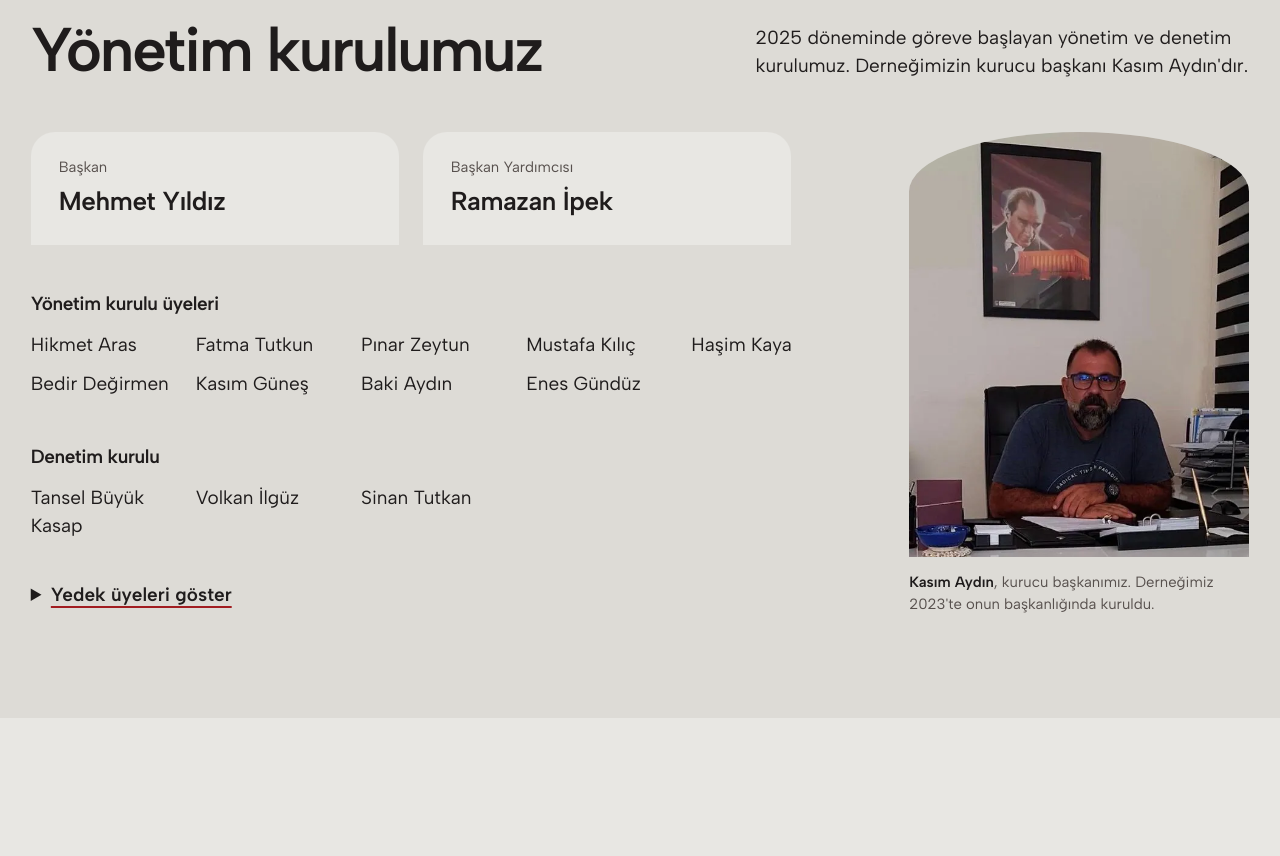
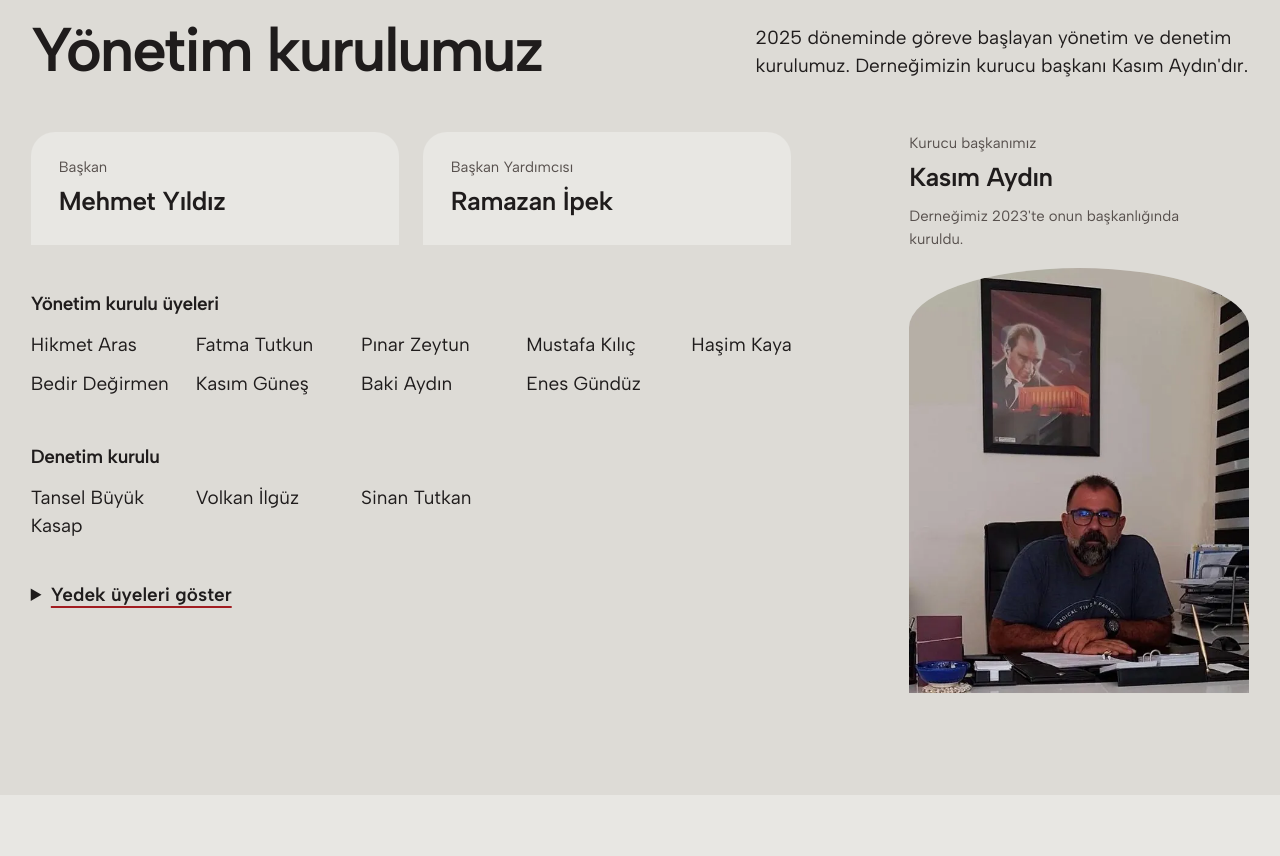
Before and after one commit to dagdelenbatu14-pixel/bodrum-karslilar-dernegi, a plain HTML site: page index.html in a window 1280 px wide. Shown: the part 6160-7016 px from the top of the page. Drawn offline with Linux system fonts and the light colour scheme.

Commit message:
Kurucu başkan fotoğrafına kendi başlığı eklendi, telefonda listenin altına alındı
Co-Authored-By: Claude Opus 5.5 <noreply@anthropic.com>

```diff
--- a/index.html
+++ b/index.html
@@ -196,8 +196,10 @@ p{max-width:62ch;text-wrap:pretty}
 .yk-grid .kurucu{grid-column:2;grid-row:1}
 .yk-grid .yk-list{grid-column:1;grid-row:1}
 .kurucu .seg{aspect-ratio:4/5;background:var(--bg)}
-.kurucu figcaption{margin-top:14px;font-size:var(--step-small);color:var(--muted);max-width:34ch}
-.kurucu figcaption b{color:var(--ink);font-weight:600}
+.kurucu figcaption{display:flex;flex-direction:column;margin-bottom:18px}
+.kurucu figcaption span{font-size:var(--step-small);color:var(--muted)}
+.kurucu figcaption b{font-size:var(--step-lead);font-weight:600;letter-spacing:-.015em;margin-top:4px}
+.kurucu figcaption .ne{margin-top:8px;max-width:34ch}
 .yk .note{margin-top:32px;font-size:var(--step-small);color:var(--muted)}
 
 /* ---------- yöresel ürünler ---------- */
@@ -354,7 +356,7 @@ p{max-width:62ch;text-wrap:pretty}
   .yk ul{grid-template-columns:repeat(3,minmax(0,1fr))}
   .yk-grid{grid-template-columns:1fr}
   .yk-grid .kurucu,.yk-grid .yk-list{grid-column:1;grid-row:auto}
-  .kurucu{max-width:360px}
+  .kurucu{max-width:360px;margin-top:48px}
   .gal{grid-template-columns:repeat(3,minmax(0,1fr))}
   .gal li:nth-child(-n+4) a{border-radius:0}
   .gal li:nth-child(-n+3) a{border-radius:var(--seg)}
@@ -556,10 +558,6 @@ p{max-width:62ch;text-wrap:pretty}
     <p class="rv" style="--i:1">2025 döneminde göreve başlayan yönetim ve denetim kurulumuz. Derneğimizin kurucu başkanı Kasım Aydın'dır.</p>
   </div>
   <div class="yk-grid">
-  <figure class="kurucu rv">
-    <div class="seg"><picture><source type="image/webp" srcset="img/kurucu-560.webp 560w, img/kurucu.webp 780w" sizes="(max-width:760px) 92vw, 340px"><img srcset="img/kurucu-560.jpg 560w, img/kurucu.jpg 780w" sizes="(max-width:760px) 92vw, 340px" src="img/kurucu.jpg" alt="Kurucu başkan Kasım Aydın, dernek binasındaki makam odasında" width="780" height="975" loading="lazy"></picture></div>
-    <figcaption><b>Kasım Aydın</b>, kurucu başkanımız. Derneğimiz 2023'te onun başkanlığında kuruldu.</figcaption>
-  </figure>
   <div class="yk-list">
   <dl class="top">
     <div class="rv"><dt>Başkan</dt><dd>Mehmet Yıldız</dd></div>
@@ -580,6 +578,10 @@ p{max-width:62ch;text-wrap:pretty}
     </ul>
   </details>
   </div>
+  <figure class="kurucu rv">
+    <figcaption><span>Kurucu başkanımız</span><b>Kasım Aydın</b><span class="ne">Derneğimiz 2023'te onun başkanlığında kuruldu.</span></figcaption>
+    <div class="seg"><picture><source type="image/webp" srcset="img/kurucu-560.webp 560w, img/kurucu.webp 780w" sizes="(max-width:760px) 92vw, 340px"><img srcset="img/kurucu-560.jpg 560w, img/kurucu.jpg 780w" sizes="(max-width:760px) 92vw, 340px" src="img/kurucu.jpg" alt="Kurucu başkan Kasım Aydın, dernek binasındaki makam odasında" width="780" height="975" loading="lazy"></picture></div>
+  </figure>
   </div>
 </section>
 
```
